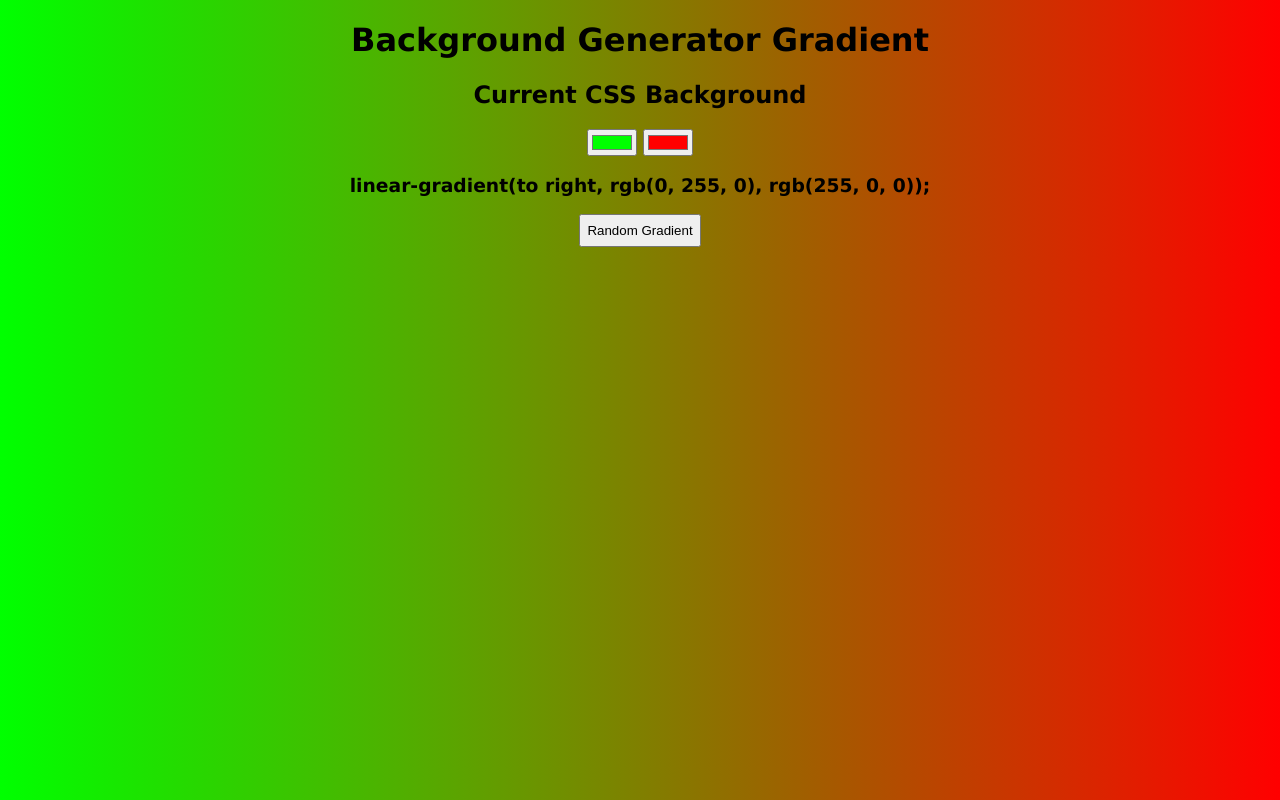
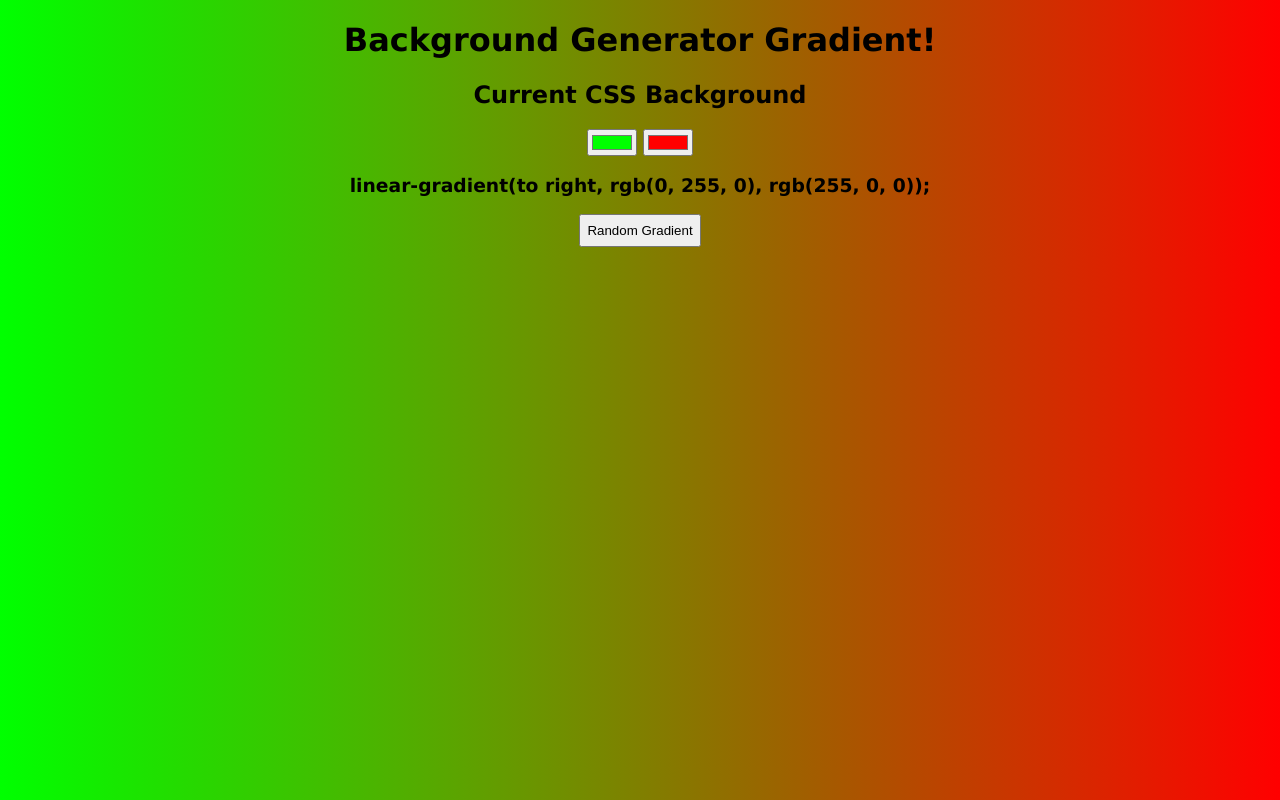
Before and after one commit to slaweksalicki/background-generator, a plain HTML site: page index.html in a window 1280 px wide. Drawn offline with Linux system fonts and the light colour scheme.

Commit message:
added exclamation

```diff
--- a/index.html
+++ b/index.html
@@ -5,7 +5,7 @@
 	<link rel="stylesheet" type="text/css" href="style.css">
 </head>
 <body id="gradient">
-	<h1>Background Generator Gradient</h1>
+	<h1>Background Generator Gradient!</h1>
 	<h2>Current CSS Background</h2>
 	<input class="color1" type="color" name="color1" value="#00ff00">
 	<input class="color2" type="color" name="color2" value="#ff0000">
```
